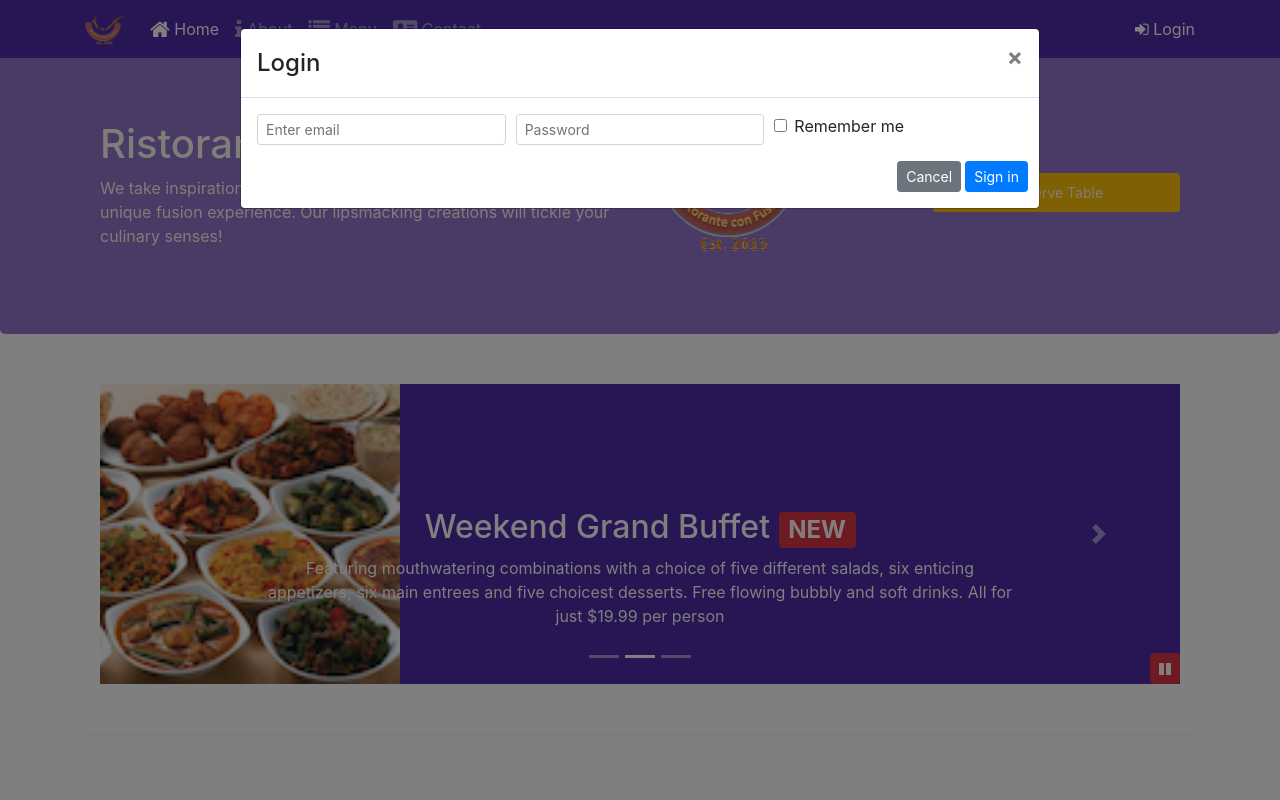
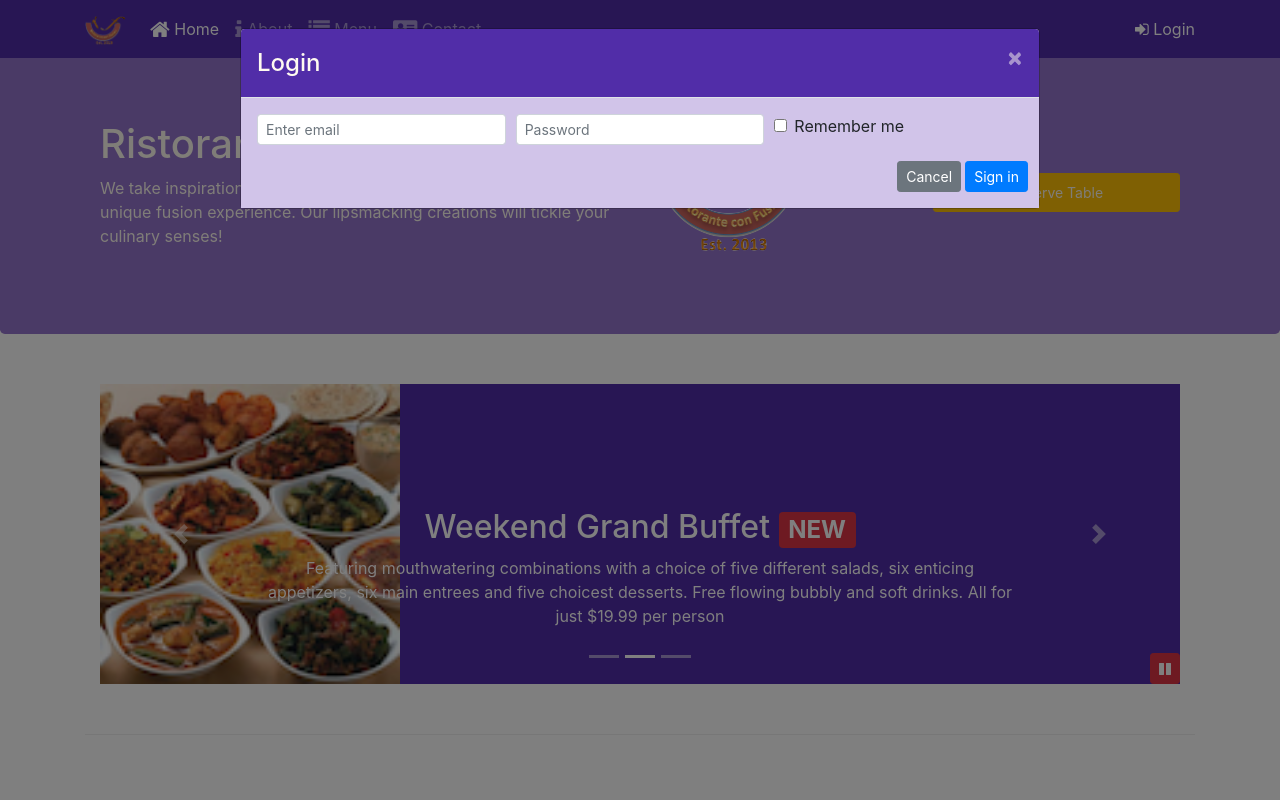
Before and after one commit to ihorklikun/courcera-bootstrap-conFusion, a website: page index.html in a window 1280 px wide. Both pictures are taken after a click on the link "Login". Shown: the top 800 px of the page. Drawn offline with nearby package versions, Linux system fonts and the light colour scheme.

Commit message:
Assigment 4

```diff
--- a/css/styles.scss
+++ b/css/styles.scss
@@ -20,6 +20,8 @@ $carousel-item-height: 300px;
     border-bottom: 1px ridge;
     min-height:400px;
 }
+
+
 
 .footer{
     background-color: $background-pale;
@@ -73,3 +75,18 @@ body{
     bottom: 0px;
     z-index: 1;
 }
+
+.modal{
+    .modal-header{
+        background-color: $background-dark;
+        .modal-title{
+            color: floralwhite;
+        }
+        .close{
+            color: floralwhite;
+        }
+    }
+    .modal-body{
+        background-color: $background-pale;
+    }
+}
--- a/index.html
+++ b/index.html
@@ -1,4 +1,4 @@
-<!DOCTYPE html>
+ <!DOCTYPE html>
 <html lang="en"><head><meta http-equiv="Content-Type" content="text/html; charset=UTF-8">
 
       <!-- Required meta tags always come first -->
@@ -33,7 +33,7 @@
                     <li class="nav-item"><a class="nav-link" href="/contactus.html"><span class="fa fa-address-card fa-lg"></span> Contact</a></li>
                 </ul>
                 <span class="navbar-text">
-                    <a data-toggle="modal" data-target="#loginModal" href="">
+                    <a id="loginButton" href="javascript:void(0)">
                         <span class="fa fa-sign-in"></span> Login
                     </a>
                 </span>
@@ -178,7 +178,7 @@
                     <img src="./img/logo.png" class="img-fluid">
                 </div>
                 <div class="col-12 col-sm-3 align-self-center">
-                    <a class="btn btn-sm btn-warning btn-block nav-link" role="button" data-toggle="modal" data-target="#reserveModal">Reserve Table</a>
+                    <a id="reserveButton" class="btn btn-sm btn-warning btn-block nav-link" role="button">Reserve Table</a>
                 </div>
 
             </div>
@@ -366,6 +366,13 @@
                 }
             });
 
+            $('#reserveButton').click(function(){
+                $('#reserveModal').modal('show');
+            });
+
+            $('#loginButton').click(function() {
+                $('#loginModal').modal('show');
+            })
         });
     </script>
 
```
Also changed, not shown: css/styles.css.
